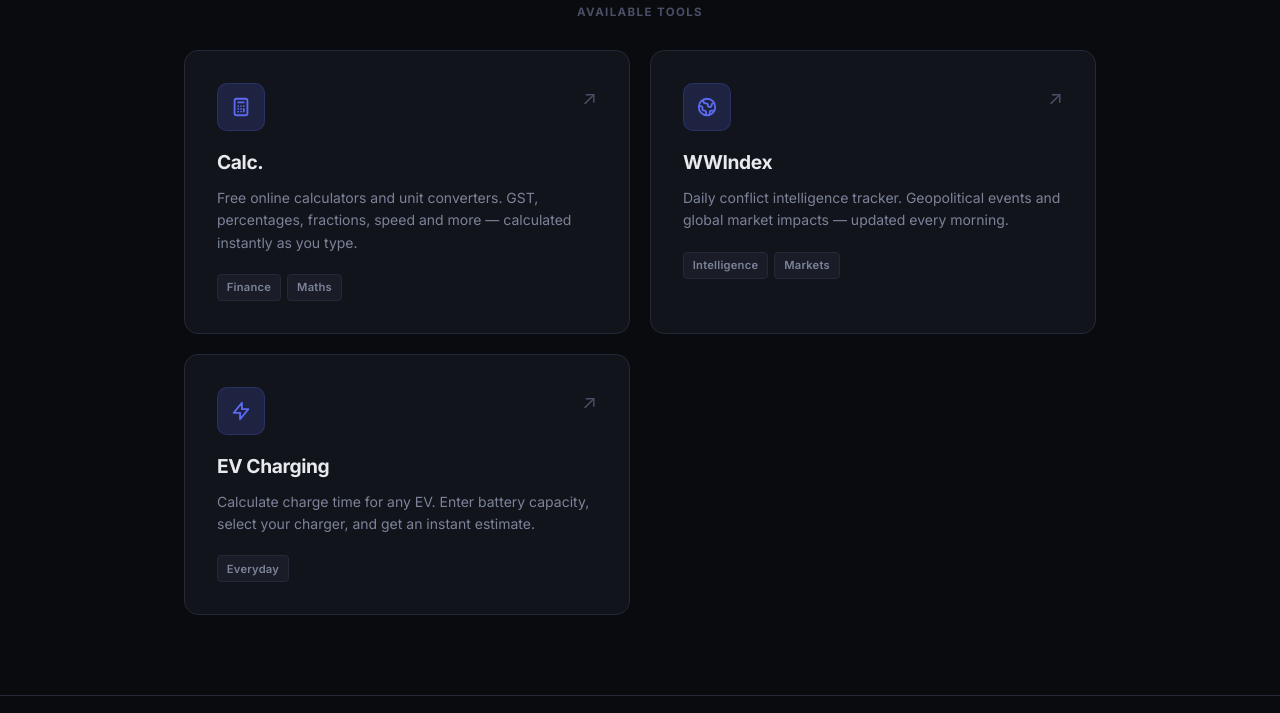
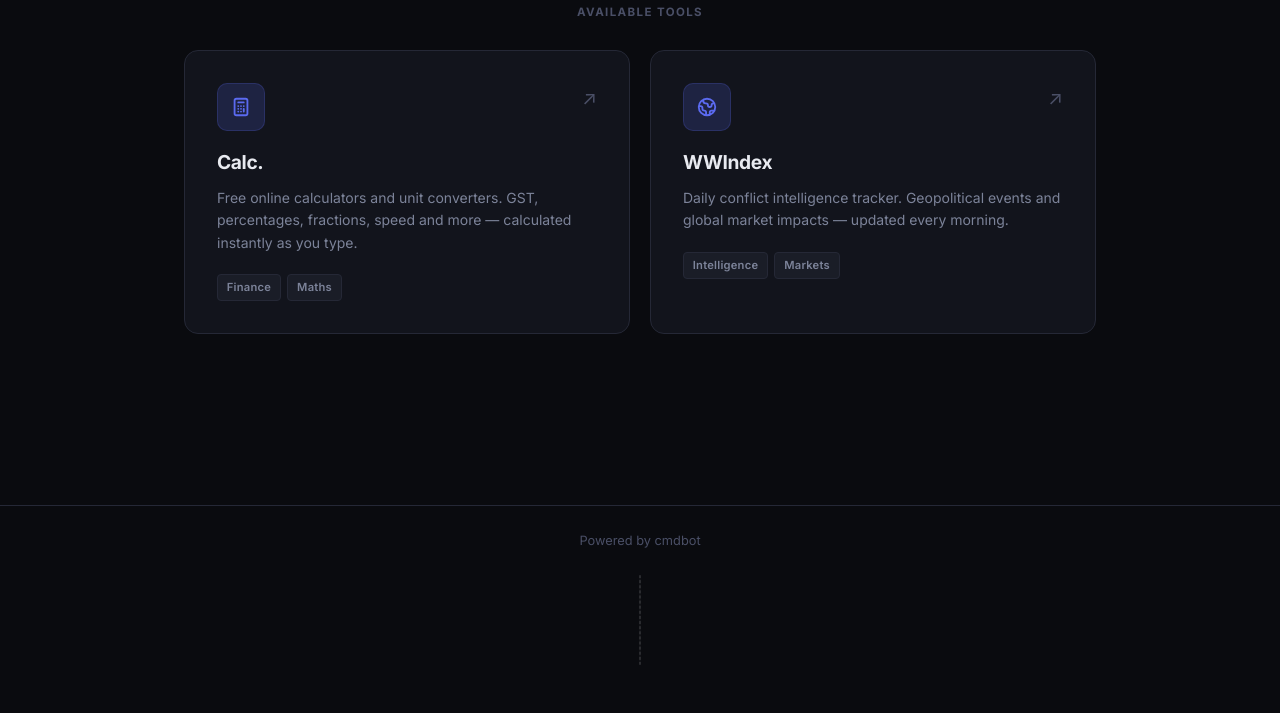
Before and after one commit to avgt3chguy/cmdbot-home, a website: page index.html in a window 1280 px wide. Shown: the part 87-800 px from the top of the page. Drawn offline with Linux system fonts and the light colour scheme.

Commit message:
Remove EV Charging card from homepage

```diff
--- a/index.html
+++ b/index.html
@@ -344,22 +344,6 @@
             <span class="tag">Markets</span>
           </div>
         </a>
-
-        <a href="https://calcs.cmdbot.xyz/ev-charging-calculator.html" class="tool-card">
-          <div class="card-header">
-            <div class="card-icon">
-              <svg xmlns="http://www.w3.org/2000/svg" width="22" height="22" fill="none" viewBox="0 0 24 24" stroke="#5b6af0" stroke-width="2">
-                <path stroke-linecap="round" stroke-linejoin="round" d="M13 10V3L4 14h7v7l9-11h-7z"/>
-              </svg>
-            </div>
-            <span class="card-arrow">↗</span>
-          </div>
-          <h2>EV Charging</h2>
-          <p>Calculate charge time for any EV. Enter battery capacity, select your charger, and get an instant estimate.</p>
-          <div class="card-tags">
-            <span class="tag">Everyday</span>
-          </div>
-        </a>
       </div>
     </section>
   </main>
```
